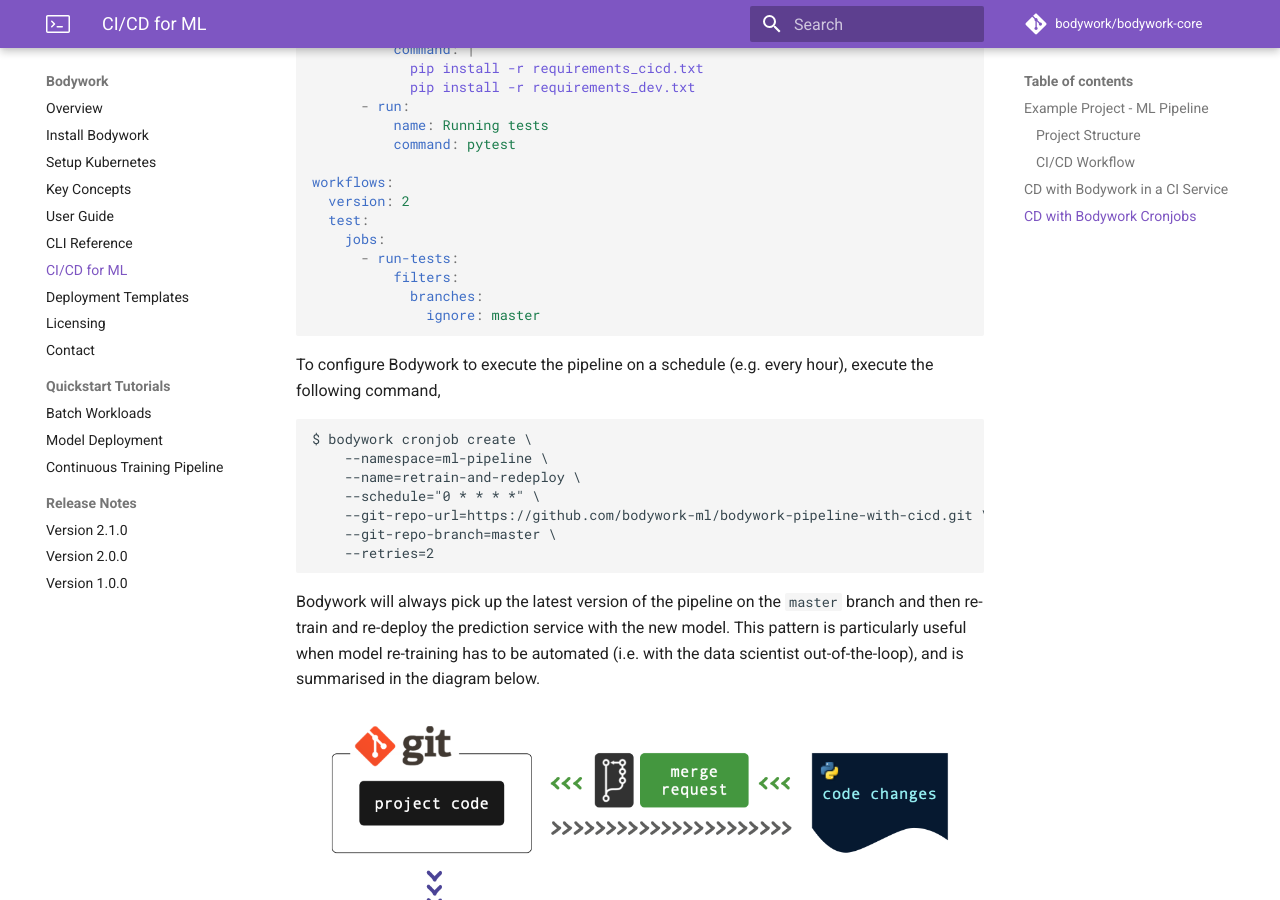
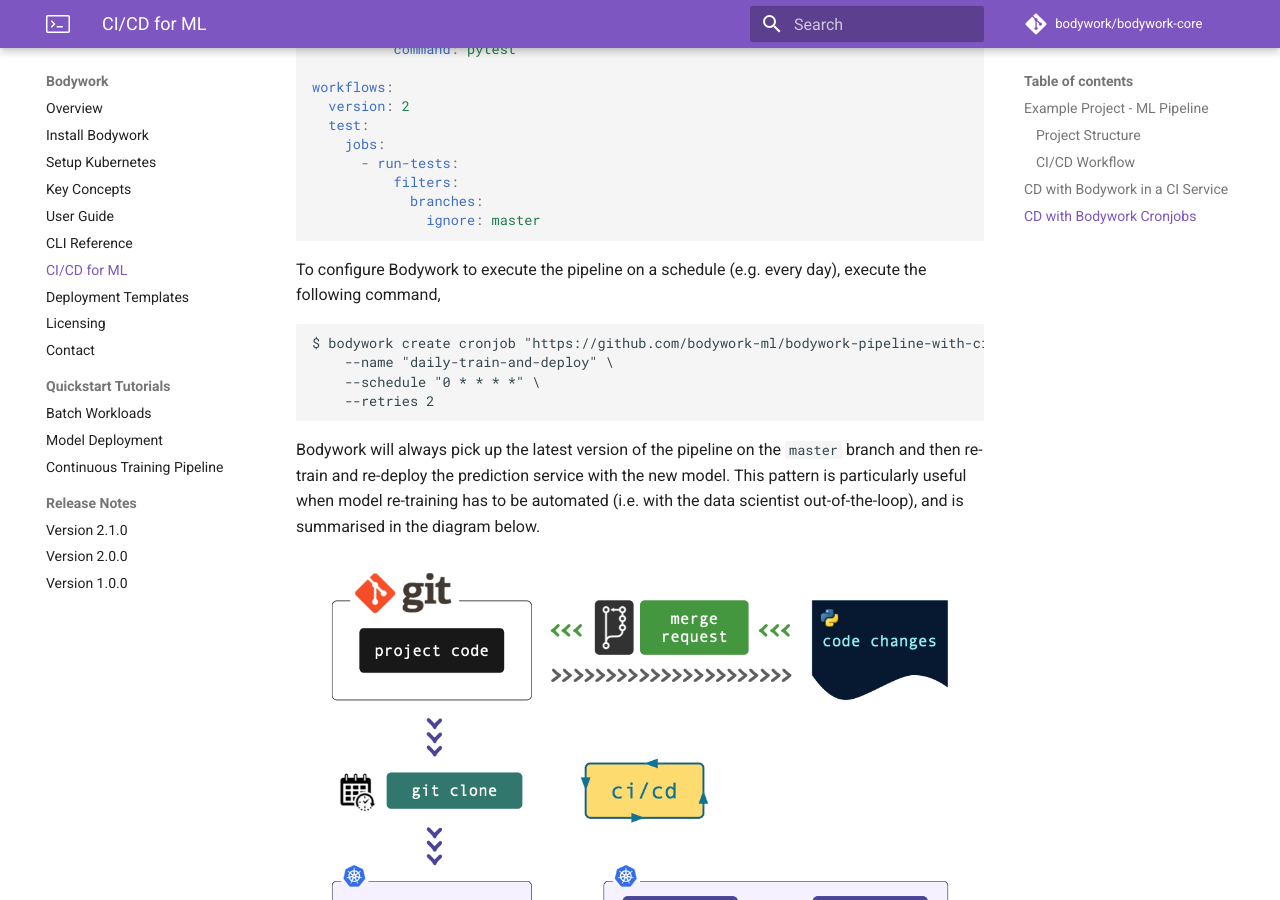
Before and after one commit to bodywork-ml/bodywork-docs, an MkDocs documentation site: the page built from docs/cicd_for_ml.md, in a window 1280 px wide and 900 px high, scrolled down 4105 px. Built offline with MkDocs 1.6.1 and Material for MkDocs 9.7.7, drawn with Linux system fonts in a browser that asks for light colours; comment, search, counter and statistics services are not loaded; some of the changed text lies outside the part shown.

Commit message:
Update CICD for ML

````diff
--- a/docs/cicd_for_ml.md
+++ b/docs/cicd_for_ml.md
@@ -4,7 +4,7 @@ Continuous Integration (CI) and Continuous Deployment (CD) form the backbone of
 
 ## Example Project - ML Pipeline
 
-The [bodywork-pipeline-with-cicd](https://github.com/bodywork-ml/bodywork-pipeline-with-cicd) repository contains a Bodywork pipeline that has been setup for CICD, using the [CircleCI](https://circleci.com) CI service (as used at Bodywork HQ). We'll describe how CICD has been setup using Circle CI, but the concepts will translate easily to other services of the same kind - e.g [GitHub Actions](https://docs.github.com/en/actions), [Travis CI](https://travis-ci.org), etc.
+The [bodywork-pipeline-with-cicd](https://github.com/bodywork-ml/bodywork-pipeline-with-cicd) repository contains a Bodywork pipeline that has been setup for CICD, using the [CircleCI](https://circleci.com) CI service (as used at Bodywork HQ). We'll describe how CICD has been setup using Circle CI, but the concepts will translate easily to other services of the same kind - e.g [GitHub Actions](https://docs.github.com/en/actions), [Travis CI](https://travis-ci.org), [Jenkins](https://www.jenkins.io), etc.
 
 ### Project Structure
 
@@ -100,12 +100,7 @@ jobs:
       - run:
           name: Trigger Deployment
           command: |
-            bodywork deployment create \
-                --ns=ml-pipeline \
-                --name=cicd-pipeline \
-                --git-repo-url=https://github.com/bodywork-ml/bodywork-pipeline-with-cicd.git \
-                --git-repo-branch=master \
-                --local-workflow-controller
+            bodywork create deployment "https://github.com/bodywork-ml/bodywork-pipeline-with-cicd.git" "master"
 
 workflows:
   version: 2
@@ -127,13 +122,13 @@ Two stages (or jobs) are defined in the pipeline (or workflow):
 : Starts a Docker image with Python installed, checks out the new branch from GitHub, installs the Python packages in `requirements_cicd.txt` and `requirements_dev.txt`, then runs pytest.
 
 `trigger-bodywork-deployment`
-: Starts an official AWS Docker image (or 'Orb'), that is pre-loaded with Python and various tools for interacting with AWS EKS (managed Kubernetes clusters), checks out the master branch from GitHub, installs the Python packages in `requirements_cicd.txt`, then runs Bodywork to deploy the new pipeline, using a local workflow-controller, so that failures in deployment will cause the pipeline to be marked as 'failed' (to trigger notifications, etc.). For more details on the Bodywork command used above, see the [User Guide](user_guide.md/#testing-workflows-locally).
+: Starts an official AWS Docker image (or 'Orb'), that is pre-loaded with Python and various tools for interacting with AWS EKS (managed Kubernetes clusters), checks out the master branch from GitHub, installs the Python packages in `requirements_cicd.txt`, then runs Bodywork to deploy the new pipeline, using a local workflow-controller, so that failures in deployment will cause the pipeline to be marked as 'failed' (to trigger notifications, etc.). For more details on the Bodywork command used above, see the [User Guide](user_guide.md/#deploying-pipelines).
 
 There is a single workflow named `test-and-deploy`, that is set to execute the `run-tests` job for any branch than isn't `master`, and then the `trigger-bodywork-deployment` job once the code is merged to the `master` branch.
 
 ## CD with Bodywork Cronjobs
 
-An alternative to using Bodywork from a CI pipeline, is to remove the deployment step and instead use a [Bodywork cronjob](user_guide.md/#scheduling-workflows) for repeating deployments on a schedule (like a conventional cronjob). In this setup, the CI service is only used to run tests and the CircleCI pipeline configuration is reduced to the following:
+An alternative to using Bodywork from a CI pipeline, is to remove the deployment step and instead use a [Bodywork cronjob](user_guide.md/#scheduling-pipelines) for repeating deployments on a schedule (like a conventional cronjob). In this setup, the CI service is only used to run tests and the CircleCI pipeline configuration is reduced to the following:
 
 ```yaml
 version: 2.1
@@ -163,16 +158,13 @@ workflows:
               ignore: master
 ```
 
-To configure Bodywork to execute the pipeline on a schedule (e.g. every hour), execute the following command,
+To configure Bodywork to execute the pipeline on a schedule (e.g. every day), execute the following command,
 
 ```text
-$ bodywork cronjob create \
-    --namespace=ml-pipeline \
-    --name=retrain-and-redeploy \
-    --schedule="0 * * * *" \
-    --git-repo-url=https://github.com/bodywork-ml/bodywork-pipeline-with-cicd.git \
-    --git-repo-branch=master \
-    --retries=2
+$ bodywork create cronjob "https://github.com/bodywork-ml/bodywork-pipeline-with-cicd.git" "master" \
+    --name "daily-train-and-deploy" \
+    --schedule "0 * * * *" \
+    --retries 2
 ```
 
 Bodywork will always pick up the latest version of the pipeline on the `master` branch and then re-train and re-deploy the prediction service with the new model. This pattern is particularly useful when model re-training has to be automated (i.e. with the data scientist out-of-the-loop), and is summarised in the diagram below.
````
Also changed, not shown: other parts of docs/cicd_for_ml.md (+1 -1 lines), docs/cli_reference.md (+1 -1 lines).
